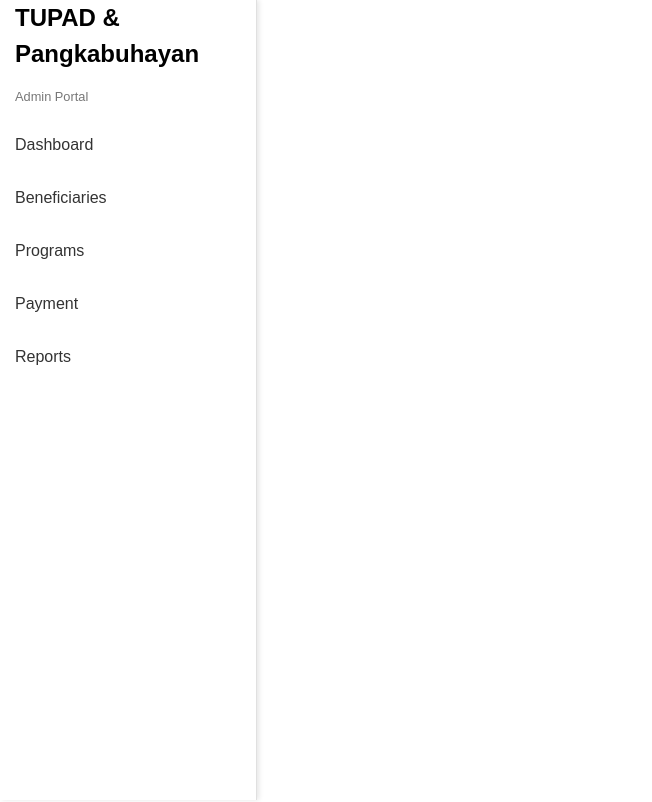
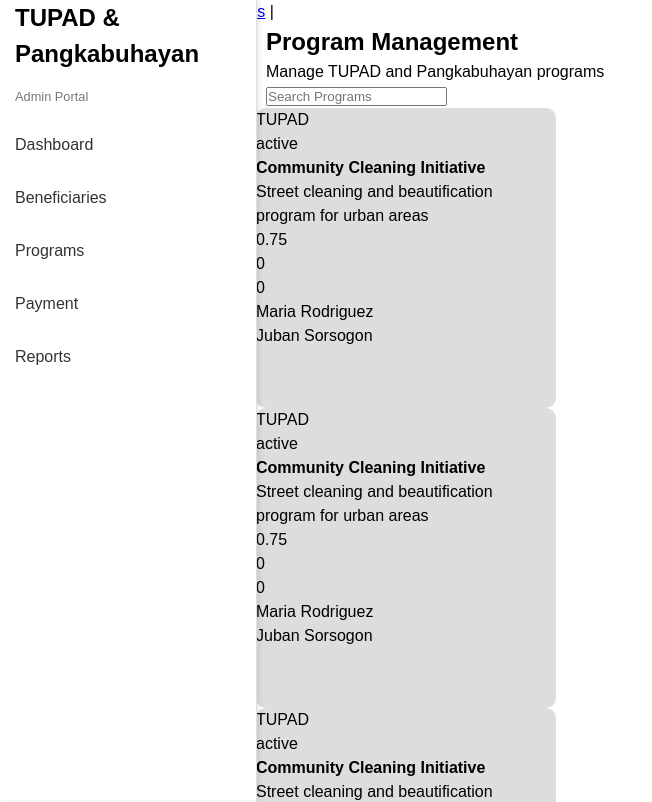
Before and after one commit to rovinrey/CapstoneProject, a React (Vite) app: page /programs in a window 1280 px wide. Shown: the top 802 px of the page, without its empty margins (0-652 px from the left). Built offline with nearby package versions, Linux system fonts and the light colour scheme.

Commit message:
updated version with payment page

```diff
--- a/index.html
+++ b/index.html
@@ -4,7 +4,7 @@
     <meta charset="UTF-8" />
     <link rel="icon" type="image/svg+xml" href="/vite.svg" />
     <meta name="viewport" content="width=device-width, initial-scale=1.0" />
-    <title>capstone</title>
+    <title>TUPAD and Pangkabuhayan</title>
   </head>
   <body>
     <div id="root"></div>
--- a/src/App.css
+++ b/src/App.css
@@ -15,3 +15,10 @@
 .beneficiary-page {
   margin-left: 20%;
 }
+.payment-page {
+  margin-left: 20%;
+}
+table {
+  margin-left: 20%;
+  display: inline;
+}
--- a/src/App.tsx
+++ b/src/App.tsx
@@ -3,6 +3,8 @@ import './Pages/LoginPage.css'
 import { BrowserRouter, Routes, Route, Link } from 'react-router-dom';
 import Dashboard from './Components/Admin/Dashboard'
 import Beneficiaries from './Pages/BeneficiariesPage';
+import Programs from './Pages/Programs'
+import PaymentPage from './Pages/PaymentPage';
 //import Header from './Layout/Header'
 import Sidebar from './Layout/Sidebar'
 //import SideBar from './Layout/Sidebar'
@@ -16,11 +18,15 @@ function App() {
           <nav>
             <Link to="/dashboad">Dashboard</Link> |{" "}
             <Link to="/beneficiaries">Beneficiaries</Link> |{" "}
+            <Link to="/programs">Programs</Link> | {" "}
+
 
           </nav>
           <Routes>
               < Route path="dashboard" element={<Dashboard />} />
               < Route path="beneficiaries" element={<Beneficiaries />} />
+              < Route path="programs" element={<Programs />} />
+              < Route path="payment" element={<PaymentPage />} />
           </Routes>
       </BrowserRouter>
 
--- /dev/null
+++ b/src/Components/Admin/PaymentPageCard.tsx
@@ -0,0 +1,14 @@
+import './PaymentPageCard.css'
+type PaymentPageProps = {
+        name: string;
+        amount: number;
+    };
+const PaymentPageCard: React.FC<PaymentPageProps> = ({ name, amount }) => {
+     return(
+        <>
+            <p>{name}</p>
+            <h4>{amount}</h4>
+        </>
+     );
+};
+export default PaymentPageCard;
--- /dev/null
+++ b/src/Components/Admin/ProgramCard.tsx
@@ -0,0 +1,35 @@
+type ProgramscardProps = {
+    name: string;
+    status: string;
+    ProjectName: string;
+    Desc: string;
+    BeneficiaryNum: number;
+    DateRange: number;
+    Amount: number;
+    Coordinator: string;
+    Location: string;
+};
+
+const ProgramsCard: React.FC<ProgramscardProps> = ({name, status, ProjectName,
+    Desc, BeneficiaryNum, DateRange, Amount, Coordinator, Location
+}) => {
+    return(
+        <>
+        <div className="program-card">
+            <div className="top">
+                <p>{name}</p>
+                <p>{status}</p>
+            </div>
+                <h4>{ProjectName}</h4>
+                <p>{Desc}</p>
+                <p>{BeneficiaryNum}</p>
+                <p>{DateRange}</p>
+                <p>{Amount}</p>
+                <p>{Coordinator}</p>
+                <p>{Location}</p>
+        </div>
+
+        </>
+    );
+};
+export default ProgramsCard;
--- /dev/null
+++ b/src/Pages/BeneficiariesPage.css
@@ -0,0 +1,28 @@
+
+/* Beneficiary heading*/
+
+/* Search bar of beneficiary page*/
+.Search {
+    width: 300px;
+    height: 30px;
+    border-radius: 5px;
+    background-color: rgb(227, 227, 227);
+    margin-top: 20px;
+}
+.add-button {
+    display: flex;
+    justify-content: right;
+    width: 200px;
+    height: 30px;
+    border-radius: 5px;
+}
+table {
+    margin-top: 10px;
+    border-collapse: collapse;
+    width: 100%;
+    border: 1px solid #ddd;
+}
+th, td {
+    text-align: left;
+    padding: 16px;
+}
--- a/src/Pages/BeneficiariesPage.tsx
+++ b/src/Pages/BeneficiariesPage.tsx
@@ -1,3 +1,4 @@
+import './BeneficiariesPage.css'
 function Beneficiaries() {
     return (
         <div className="beneficiary-page">
@@ -5,13 +6,43 @@ function Beneficiaries() {
                 <h2>Beneficiary Management</h2>
                 <p>Manage and track program beneficiaries</p>
 
+                <div className='add-button'>
                     <button> + Add Beneficiaries</button>
+                </div>
 
             </div>
 
+            <table>
                 <div className="beneficiary-list">
-            <input type="text" placeholder="search beneficiaries"></input>
+                    <input className="Search" type="text" placeholder="search beneficiaries"></input>
                 </div>
+                <tr>
+                    <th>ID</th>
+                    <th>Name</th>
+                    <th>Program</th>
+                    <th>Status</th>
+                    <th>Total Earning</th>
+                    <th>Actions</th>
+                </tr>
+                <tr>
+                    <td>BEN001</td>
+                    <td>maria santos</td>
+                    <td>TUPAD- Community Cleaning</td>
+                    <td>Active</td>
+                    <td>P12,500</td>
+                    <td>BEN001</td>
+                </tr>
+                <tr>
+                    <td>Eve</td>
+                    <td>Jackson</td>
+                    <td>94</td>
+                </tr>
+                <tr>
+                    <td>Adam</td>
+                    <td>Johnson</td>
+                    <td>67</td>
+                </tr>
+            </table>
         </div>
     );
 }
--- /dev/null
+++ b/src/Pages/PaymentPage.tsx
@@ -0,0 +1,61 @@
+import PaymentPageCard from "../Components/Admin/PaymentPageCard";
+function PaymentPage () {
+    return(
+        <>
+        <div className="payment-page">
+            <h2>Payment Tracking</h2>
+            <p>Monitor and Manage beneficiary payments</p>
+        </div>
+        <div className="payment-card">
+            <PaymentPageCard
+                name={"Total Disbured"}
+                amount={18795}
+            />
+            <PaymentPageCard
+                name={"Pending Payment"}
+                amount={0}
+            />
+            <PaymentPageCard
+                name={"Completed this month"}
+                amount={0}
+            />
+            <PaymentPageCard
+                name={"Pending Count"}
+                amount={0}
+            />
+        </div>
+        <table>
+            <tr>
+                <th>Payment ID</th>
+                <th>BeneficiaRy</th>
+                <th>Program</th>
+                <th>Amount</th>
+                <th>Status</th>
+                <th>Payment Method</th>
+                <th>Date</th>
+            </tr>
+
+            <tr>
+                <td>PAY001</td>
+                <td>Maria Santos</td>
+                <td>TUPAD Communoty cleaning</td>
+                <td>P 2,500</td>
+                <td>completed</td>
+                <td>Gcash</td>
+                <td>2024-02-15</td>
+            </tr>
+
+            <tr>
+                <td>PAY002</td>
+                <td>Juan luna</td>
+                <td>Pangkabuhayan - sewing training</td>
+                <td>P 3,750</td>
+                <td>completed</td>
+                <td>Gcash</td>
+                <td>2024-02-15</td>
+            </tr>
+        </table>
+        </>
+    );
+}
+export default PaymentPage;
--- /dev/null
+++ b/src/Pages/Programs.css
@@ -0,0 +1,15 @@
+.program-page {
+    margin-left: 20%;
+    padding-left: 10px;
+}
+.program-card {
+    margin-left: 20%;
+    width: 300px;
+    height: 300px;
+    background-color: rgb(221, 221, 221);
+    border-radius: 10px;
+}
+.program-list {
+    display: flex;
+    flex-direction: column;
+}
--- /dev/null
+++ b/src/Pages/Programs.tsx
@@ -0,0 +1,53 @@
+import './Programs.css' // css of this page
+import ProgramsCard from '../Components/Admin/ProgramCard';
+function Programs() {
+    return(
+        <>
+        <div className="program-page">
+            <div>
+                <h2>Program Management</h2>
+                <p>Manage TUPAD and Pangkabuhayan programs</p>
+            </div>
+
+            <input type='text' placeholder='Search Programs'></input>
+
+        </div>
+        <div className='program-list'>
+            <ProgramsCard
+                name={'TUPAD'}
+                status={'active'}
+                ProjectName={'Community Cleaning Initiative'}
+                Desc={'Street cleaning and beautification program for urban areas'}
+                BeneficiaryNum={45/60}
+                DateRange={0}
+                Amount={0}
+                Coordinator={'Maria Rodriguez'}
+                Location={'Juban Sorsogon'}
+            />
+            <ProgramsCard
+                name={'TUPAD'}
+                status={'active'}
+                ProjectName={'Community Cleaning Initiative'}
+                Desc={'Street cleaning and beautification program for urban areas'}
+                BeneficiaryNum={45/60}
+                DateRange={0}
+                Amount={0}
+                Coordinator={'Maria Rodriguez'}
+                Location={'Juban Sorsogon'}
+            />
+            <ProgramsCard
+                name={'TUPAD'}
+                status={'active'}
+                ProjectName={'Community Cleaning Initiative'}
+                Desc={'Street cleaning and beautification program for urban areas'}
+                BeneficiaryNum={45/60}
+                DateRange={0}
+                Amount={0}
+                Coordinator={'Maria Rodriguez'}
+                Location={'Juban Sorsogon'}
+            />
+        </div>
+        </>
+    );
+}
+export default Programs;
```
Also changed, not shown: src/Components/Admin/PaymentPageCard.css (added). Lines whose indentation alone changed are shown as unchanged.
